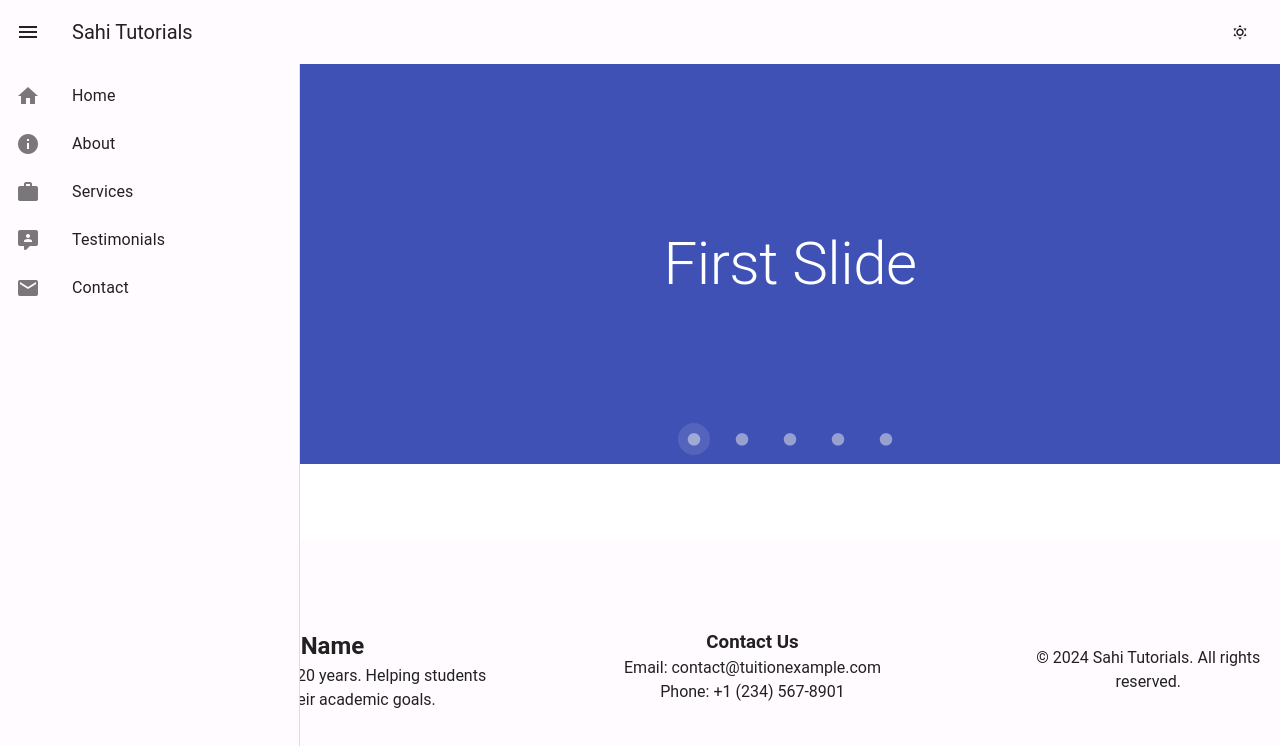
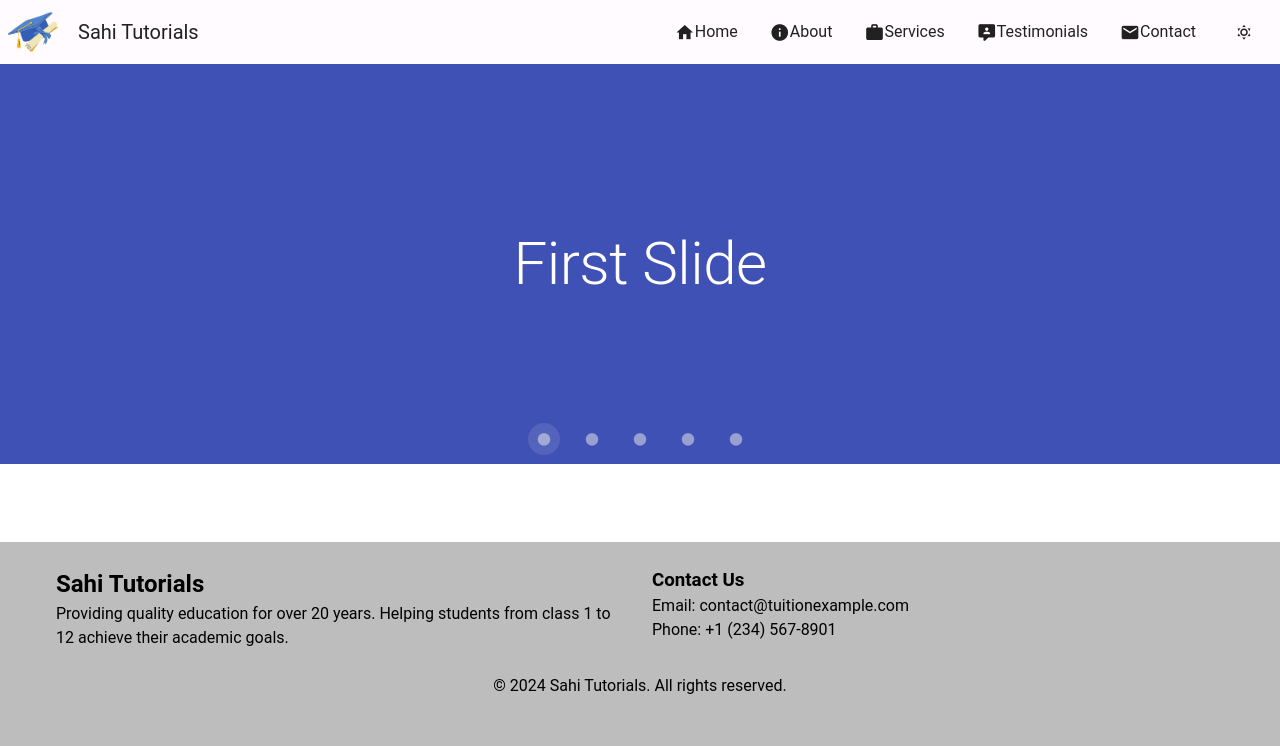
Before and after one commit to tejus07/sahi-tutorials, a Vue app: page / in a window 1280 px wide. Shown: the top 746 px of the page. Built offline with nearby package versions, Linux system fonts and the light colour scheme.

Commit message:
Update - Nav bar cases

```diff
--- a/index.html
+++ b/index.html
@@ -2,7 +2,7 @@
 <html lang="en">
   <head>
     <meta charset="UTF-8" />
-    <link rel="icon" type="image/svg+xml" href="./src/assets/vue.svg" />
+    <link rel="icon" type="image/svg+xml" href="./src/assets/sahi-tutorials-logo-without-bg.png" />
     <link href="https://cdn.jsdelivr.net/npm/@mdi/font@5.x/css/materialdesignicons.min.css" rel="stylesheet">
     <meta name="viewport" content="width=device-width, initial-scale=1.0" />
     <title>Sahi Tutorials</title>
--- a/src/components/FooterComponent.vue
+++ b/src/components/FooterComponent.vue
@@ -1,22 +1,28 @@
 <template>
-    <v-footer class="footer">
-        <div class="footer-content">
-            <div class="footer-section about">
-                <h2>Your Tuition Name</h2>
+    <v-footer class="bg-grey-lighten-1 d-flex flex-column">
+        <v-container>
+            <v-row>
+                <v-col cols="12" md="6">
+                    <h2>Sahi Tutorials</h2>
                     <p>
                         Providing quality education for over 20 years. Helping students from
                         class 1 to 12 achieve their academic goals.
                     </p>
-            </div>
-            <div class="footer-section contact">
+                </v-col>
+                <v-col cols="12" md="6">
                     <h3>Contact Us</h3>
                     <p>Email: contact@tuitionexample.com</p>
                     <p>Phone: +1 (234) 567-8901</p>
-            </div>
-        </div>
-        <div class="footer-bottom">
-            <p>© {{ currentYear }} Sahi Tutorials. All rights reserved.</p>
-        </div>
+                </v-col>
+            </v-row>
+            <v-row justify="center">
+                <v-col cols="12" md="6">
+                    <p class="sq-mt-0 text-center text-sm text-gray-400"> © {{ currentYear }} Sahi Tutorials. All rights
+                        reserved. </p>
+                </v-col>
+
+            </v-row>
+        </v-container>
     </v-footer>
 </template>
 
@@ -34,20 +40,4 @@ export default defineComponent({
 </script>
 
 <style scoped>
-.footer {
-    padding: 20px 0;
-    text-align: center;
-}
-
-.footer-content {
-    display: flex;
-    justify-content: space-around;
-    flex-wrap: wrap;
-    padding: 20px;
-}
-
-.footer-section {
-    flex: 1;
-    margin: 10px;
-}
 </style>
--- a/src/components/HeaderComponent.vue
+++ b/src/components/HeaderComponent.vue
@@ -1,31 +1,27 @@
 <template>
     <header>
         <v-app-bar :elevation="0">
-            <v-app-bar-nav-icon @click.stop="drawer = !drawer"></v-app-bar-nav-icon>
+            <div class="logo d-flex align-center justify-center pl-2">
+                <img src="@/assets/sahi-tutorials-logo-without-bg.png" alt="Sahi Tutorials Logo" width="50"></img>
+            </div>
             <!-- <img src="../assets/vue.svg" alt="Logo" class="logo" /> -->
             <v-app-bar-title>Sahi Tutorials</v-app-bar-title>
-            <!-- <v-spacer></v-spacer> -->
-            <!-- <ul class="navbar-menu">
-                <li class="navbar-item">
-                    <a href="#home" @click.prevent="scrollTo('home')">Home</a>
-                </li>
-                <li class="navbar-item">
-                    <a href="#about" @click.prevent="scrollTo('about')">About</a>
-                </li>
-                <li class="navbar-item">
-                    <a href="#services" @click.prevent="scrollTo('services')">Services</a>
-                </li>
-                <li class="navbar-item">
-                    <a href="#testimonials" @click.prevent="scrollTo('testimonials')">Testimonials</a>
-                </li>
-                <li class="navbar-item">
-                    <a href="#contact" @click.prevent="scrollTo('contact')">Contact</a>
-                </li>
-            </ul> -->
-            <v-btn :prepend-icon="theme.global.current.value.dark ? 'mdi-weather-night' : 'mdi-weather-sunny'" slim
-                @click="toggleTheme"></v-btn>
+            <v-spacer></v-spacer>
+            <v-list v-if="!isMobile" class="d-flex align-center">
+                <v-list-item v-for="(item, index) in items" :key="index"
+                    @click.prevent="handleItemClick(item.section)">
+                    <v-icon :class="[getIcon(item.title),'mdi']" size="small"></v-icon>
+                    <span>{{ item.title }}</span>
+                </v-list-item>
+            </v-list>
+            <v-btn slim @click="toggleTheme">
+                <v-icon
+                    :class="theme.global.current.value.dark ? 'mdi mdi-weather-night' : ' mdi mdi-weather-sunny'"></v-icon>
+            </v-btn>
+            <v-app-bar-nav-icon v-if="isMobile" @click.stop="toggleDrawer"></v-app-bar-nav-icon>
+
         </v-app-bar>
-        <v-navigation-drawer width="300" v-model="drawer" app>
+        <v-navigation-drawer width="300" v-model="drawer" app v-if="isMobile">
             <v-list>
                 <v-list-item v-for="(item, index) in items" :key="index" :prepend-icon="getIcon(item.title)"
                     @click.prevent="handleItemClick(item.section)" :title="item.title">
@@ -37,7 +33,8 @@
 
 <script setup lang="ts">
 import { useTheme } from 'vuetify'
-import { ref } from 'vue';
+import { computed, onMounted, ref } from 'vue';
+import { useDisplay } from 'vuetify'
 
 const theme = useTheme();
 const drawer = ref(false);
@@ -52,6 +49,10 @@ const items = [
 function toggleTheme() {
     theme.global.name.value = theme.global.current.value.dark ? 'light' : 'dark'
 }
+
+const toggleDrawer = () => {
+  drawer.value = !drawer.value;
+};
 
 const scrollTo = (sectionId: string) => {
     const element = document.getElementById(sectionId);
@@ -75,47 +76,16 @@ const getIcon = (title: string) => {
     };
     return iconMap[title] || 'mdi-help-circle';
 };
+
+const { xs, smAndDown } = useDisplay();
+const isMobile = computed(() => xs.value || smAndDown.value);
+
+onMounted(() => {
+    console.log(drawer);
+  console.log(isMobile.value);
+});
+
 </script>
 
 <style scoped>
-.navbar {
-    display: flex;
-    justify-content: space-between;
-    align-items: center;
-    padding: 1rem;
-}
-
-.navbar-brand {
-    display: flex;
-    align-items: center;
-}
-
-.logo {
-    height: 40px;
-    margin-right: 0.5rem;
-}
-
-.brand-name {
-    font-size: 1.5rem;
-    font-weight: bold;
-}
-
-.navbar-menu {
-    list-style: none;
-    display: flex;
-    gap: 1rem;
-}
-
-.navbar-item {
-    font-size: 1rem;
-}
-
-.navbar-item a {
-    text-decoration: none;
-    color: #333;
-}
-
-.navbar-item a:hover {
-    text-decoration: underline;
-}
 </style>
--- a/src/components/HeroComponent.vue
+++ b/src/components/HeroComponent.vue
@@ -29,12 +29,9 @@
   </v-carousel>
 </template>
 
-  <script lang="ts">
-  import { defineComponent, ref } from 'vue';
+<script setup lang="ts">
+import { ref } from 'vue';
 
-  export default defineComponent({
-  name: 'HeroComponent',
-  setup() {
 const colors = ref([
   'indigo',
   'warning',
@@ -44,53 +41,8 @@
 ]);
 
 const slides = ref(['First', 'Second', 'Third', 'Fourth', 'Fifth']);
-
-    return {
-      colors,
-      slides,
-    };
-  },
-});
 </script>
 
 <style scoped>
-  /* .hero {
-    position: relative;
-    height: 400px;
-    background-image: url('@/assets/hero-background.jpg');
-    background-size: cover;
-    background-position: center;
-  }
 
-  .hero-content {
-    position: absolute;
-    top: 50%;
-    left: 50%;
-    transform: translate(-50%, -50%);
-    text-align: center;
-  }
-
-  .hero-content h1 {
-    font-size: 3em;
-    margin-bottom: 20px;
-  }
-
-  .hero-content p {
-    font-size: 1.2em;
-    margin-bottom: 30px;
-  }
-
-  .cta-button {
-    padding: 10px 20px;
-    background-color: #007bff;
-    color: #fff;
-    text-decoration: none;
-    border-radius: 4px;
-    transition: background-color 0.3s ease;
-  }
-
-  .cta-button:hover {
-    background-color: #0056b3;
-  }
-    */
 </style>
```
Also changed, not shown: src/assets/sahi-tutorials-logo-without-bg.png (added). Lines whose indentation alone changed are shown as unchanged.
